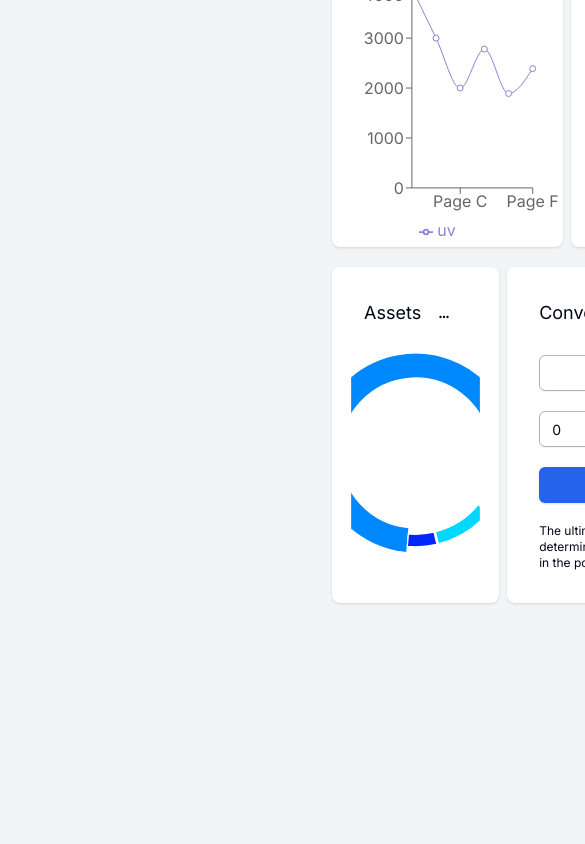
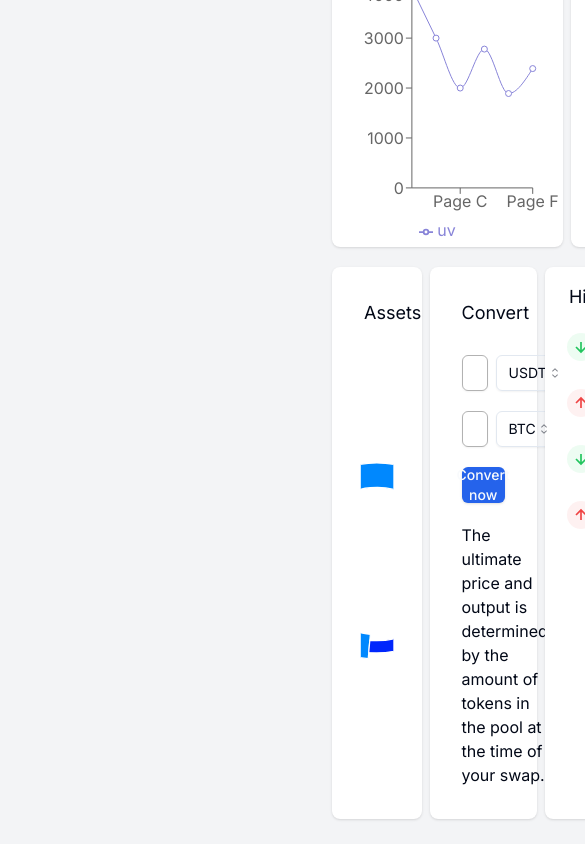
Before and after one commit to jwd222/bluetrade-dashboard, a Next.js app: page / in a window 390 px wide. Shown: the part 1031-1875 px from the top of the page, 585 px wide, since content can reach past the window. Before the commit the page ends 1650 px from the top, so only its background shows below. Built offline with nearby package versions, Linux system fonts and the light colour scheme.

Commit message:
fixed flex responsiveness

```diff
--- a/components/Asset.tsx
+++ b/components/Asset.tsx
@@ -22,8 +22,8 @@ const COLORS = ['#55b0ff', '#00d9ff', '#0026fc']
 const Asset = () => {
   return (
     <div
-      className="rounded-lg p-8 shadow justify-center basis-1/4
-    dark:bg-gray-900 bg-white items-center flex flex-col"
+      className="rounded-lg p-8 shadow justify-center w-[25%]
+    dark:bg-gray-900 bg-white items-center flex flex-col flex-auto"
     >
       <div className="flex flex-row justify-between w-full">
         <h1 className="text-lg dark:text-white justify-start">Assets</h1>
--- a/components/Coverter.tsx
+++ b/components/Coverter.tsx
@@ -54,8 +54,8 @@ const Converter = () => {
   return (
     <div
       className="flex flex-col items-start bg-white
-      dark:bg-gray-900 rounded-lg basis-1/4
-    shadow p-8 gap-5"
+      dark:bg-gray-900 rounded-lg w-[30%]
+    shadow p-8 gap-5 flex-auto"
     >
       <div className="flex flex-row justify-between w-full">
         <h1 className="text-lg dark:text-white">Convert</h1>
@@ -108,7 +108,7 @@ const Converter = () => {
       <Button className="w-full" onClick={handleConvert}>
         Convert now
       </Button>
-      <p className=" p-0 text-xs dark:text-white">
+      <p className="p-0 dark:text-white">
         The ultimate price and output is determined by the amount of tokens in
         the pool at the time of your swap.
       </p>
--- a/components/History.tsx
+++ b/components/History.tsx
@@ -6,8 +6,8 @@ import { BiUpArrowAlt, BiDownArrowAlt } from 'react-icons/bi'
 const History = () => {
   return (
     <div
-      className="rounded-lg flex flex-col shadow basis-2/4
-    dark:text-white dark:bg-gray-900 bg-white px-2 pt-2"
+      className="rounded-lg flex flex-col shadow w-[45%]
+    dark:text-white dark:bg-gray-900 bg-white px-2 pt-2 flex-auto"
     >
       <div className="flex flex-row justify-between w-full px-4 pt-2">
         <h1 className="text-lg dark:text-white justify-start">History</h1>
```
